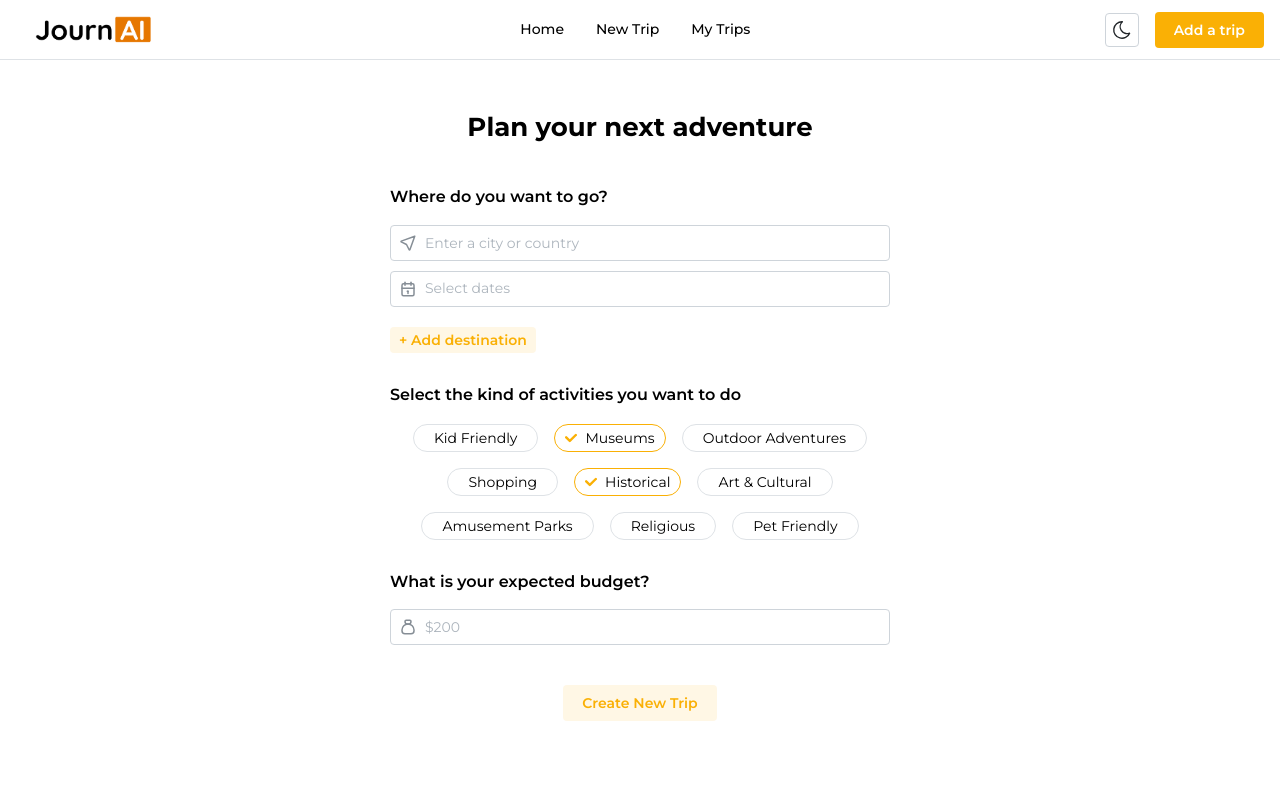
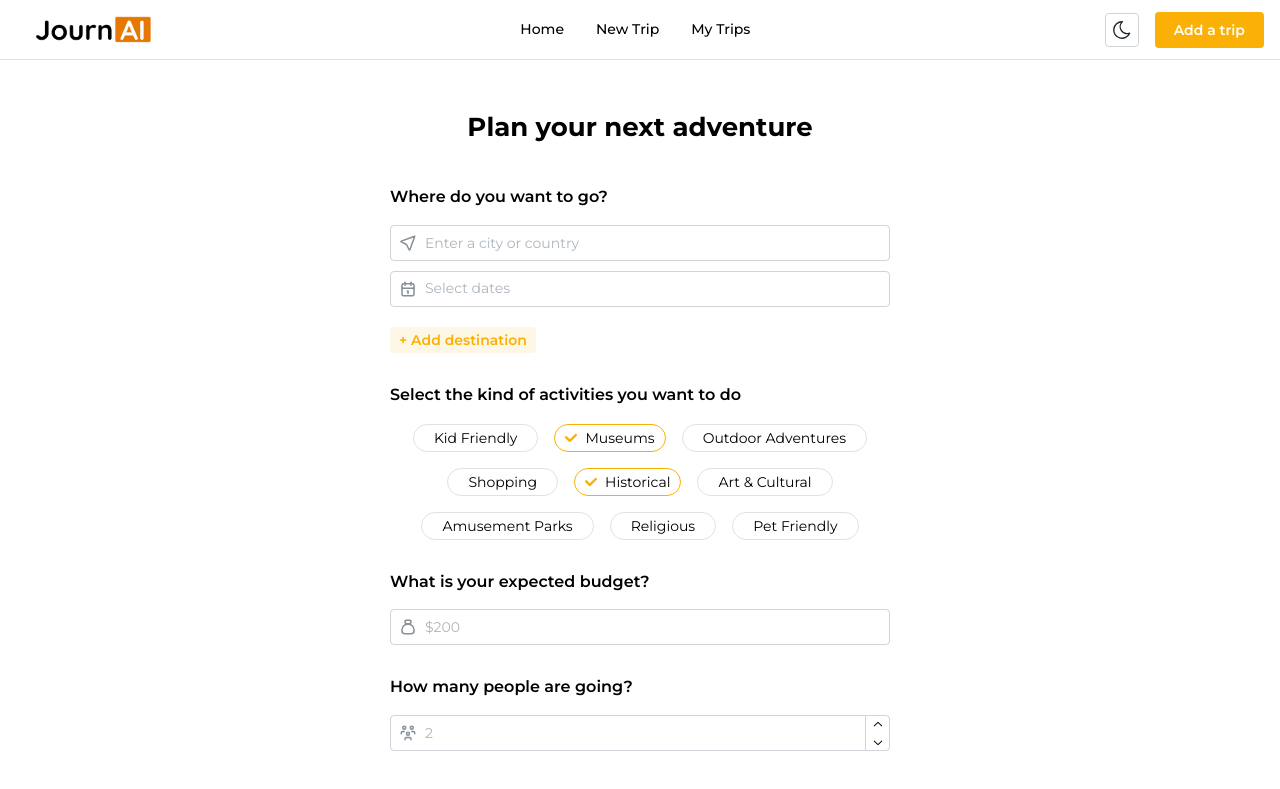
Before and after one commit to anshgoyalevil/JournAI-Frontend, a React (Vite) app: page /new-trip in a window 1280 px wide. Shown: the top 789 px of the page. Built offline with nearby package versions, Linux system fonts and the light colour scheme.

Commit message:
feat: add no. of people field

```diff
--- a/src/pages/NewTripPage/NewTripPage.tsx
+++ b/src/pages/NewTripPage/NewTripPage.tsx
@@ -10,9 +10,10 @@ import {
   Divider,
   Chip,
   Group,
+  NumberInput,
 } from '@mantine/core';
 import { useForm } from '@mantine/form';
-import { IconCalendar, IconLocation, IconMoneybag, IconTrash } from '@tabler/icons-react';
+import { IconCalendar, IconLocation, IconMoneybag, IconTrash, IconUsersGroup } from '@tabler/icons-react';
 import { DatePickerInput } from '@mantine/dates';
 import { useState } from 'react';
 import classes from './NewTripPage.module.css';
@@ -20,6 +21,7 @@ import classes from './NewTripPage.module.css';
 export default function NewTripPage() {
   const [prefs, setPrefs] = useState(['Museums', 'Historical']);
   const [budget, setBudget] = useState('');
+  const [people, setPeople] = useState<string | number>('');
   const form = useForm({
     initialValues: {
       placesDates: [
@@ -146,6 +148,17 @@ export default function NewTripPage() {
               required
               leftSection={<IconMoneybag style={{ width: rem(18), height: rem(18) }} />}
             />
+            <Text fw={600} mt={30}>
+              How many people are going?
+            </Text>
+            <NumberInput
+              mt={15}
+              placeholder="2"
+              value={people}
+              onChange={setPeople}
+              required
+              leftSection={<IconUsersGroup style={{ width: rem(18), height: rem(18) }} />}
+            />
             <Center>
               <Button justify="center" variant="light" mt={40} type="submit">
                 Create New Trip
```
